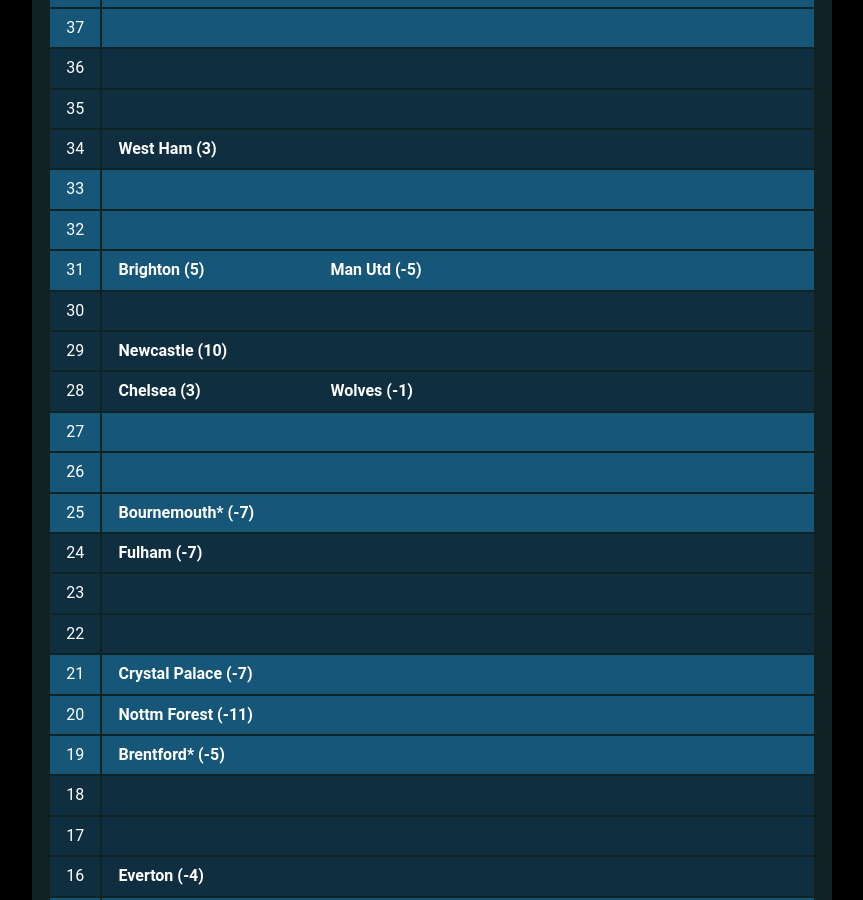
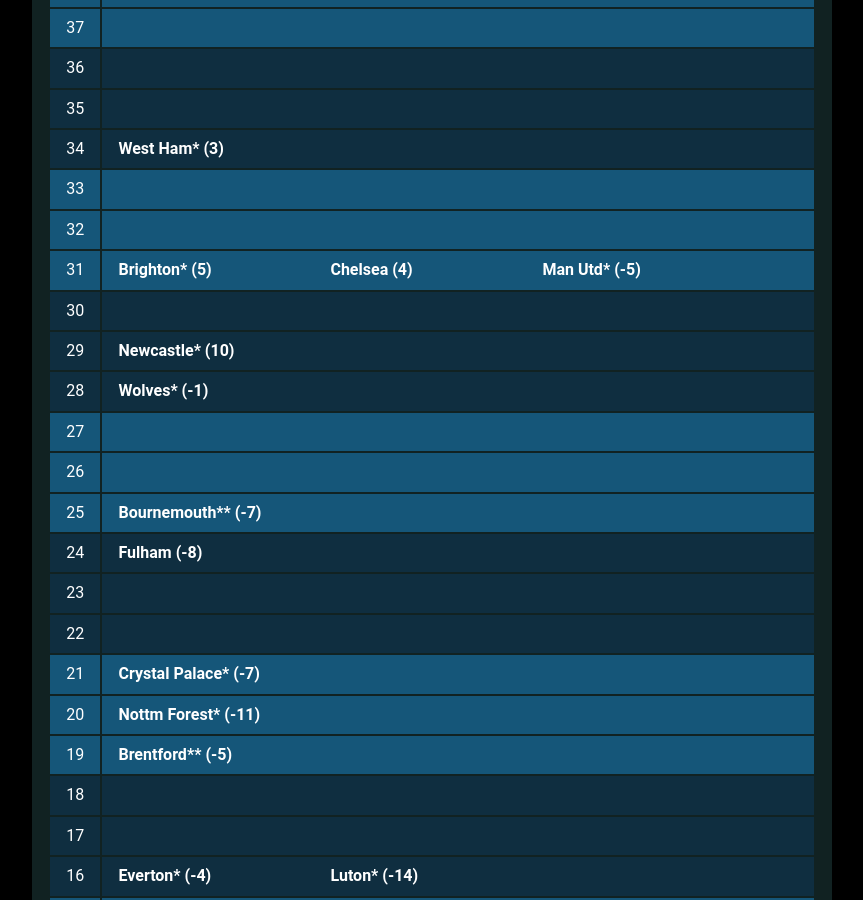
Before and after one commit to muru/muru.github.io, a Jekyll site: the page built from resources.md, in a window 1280 px wide and 900 px high, scrolled down 1800 px. Shown: the whole window, without its empty margins (208-1071 px from the left). Built offline with Jekyll 4.4.1, drawn with Linux system fonts in a browser that asks for light colours; some web fonts are replaced; some of the changed text lies outside the part shown.

Commit message:
updated cann-table: Sun 14 Jan 00:01:43 JST 2024

```diff
--- a/cann-table.html
+++ b/cann-table.html
@@ -3,7 +3,7 @@
 	<tr class="cann-row-1">
 		<td class="cann-point">45</td>
 		<td class="cann-clubs">
-			<span class="club-name">Liverpool (25)</span>
+			<span class="club-name">Liverpool* (25)</span>
 		</td>
  	</tr>
 	<tr class="cann-row-1">
@@ -19,7 +19,7 @@
 	<tr class="cann-row-2">
 		<td class="cann-point">42</td>
 		<td class="cann-clubs">
-			<span class="club-name">Aston Villa (16)</span>
+			<span class="club-name">Aston Villa* (16)</span>
 		</td>
  	</tr>
 	<tr class="cann-row-2">
@@ -30,14 +30,14 @@
 	<tr class="cann-row-2">
 		<td class="cann-point">40</td>
 		<td class="cann-clubs">
-			<span class="club-name">Man City* (24)</span>
-			<span class="club-name">Arsenal (17)</span>
+			<span class="club-name">Man City** (24)</span>
+			<span class="club-name">Arsenal* (17)</span>
 		</td>
  	</tr>
 	<tr class="cann-row-1">
 		<td class="cann-point">39</td>
 		<td class="cann-clubs">
-			<span class="club-name">Tottenham (13)</span>
+			<span class="club-name">Tottenham* (13)</span>
 		</td>
  	</tr>
 	<tr class="cann-row-1">
@@ -63,7 +63,7 @@
 	<tr class="cann-row-2">
 		<td class="cann-point">34</td>
 		<td class="cann-clubs">
-			<span class="club-name">West Ham (3)</span>
+			<span class="club-name">West Ham* (3)</span>
 		</td>
  	</tr>
 	<tr class="cann-row-1">
@@ -79,8 +79,9 @@
 	<tr class="cann-row-1">
 		<td class="cann-point">31</td>
 		<td class="cann-clubs">
-			<span class="club-name">Brighton (5)</span>
-			<span class="club-name">Man Utd (-5)</span>
+			<span class="club-name">Brighton* (5)</span>
+			<span class="club-name">Chelsea (4)</span>
+			<span class="club-name">Man Utd* (-5)</span>
 		</td>
  	</tr>
 	<tr class="cann-row-2">
@@ -91,14 +92,13 @@
 	<tr class="cann-row-2">
 		<td class="cann-point">29</td>
 		<td class="cann-clubs">
-			<span class="club-name">Newcastle (10)</span>
+			<span class="club-name">Newcastle* (10)</span>
 		</td>
  	</tr>
 	<tr class="cann-row-2">
 		<td class="cann-point">28</td>
 		<td class="cann-clubs">
-			<span class="club-name">Chelsea (3)</span>
-			<span class="club-name">Wolves (-1)</span>
+			<span class="club-name">Wolves* (-1)</span>
 		</td>
  	</tr>
 	<tr class="cann-row-1">
@@ -114,13 +114,13 @@
 	<tr class="cann-row-1">
 		<td class="cann-point">25</td>
 		<td class="cann-clubs">
-			<span class="club-name">Bournemouth* (-7)</span>
+			<span class="club-name">Bournemouth** (-7)</span>
 		</td>
  	</tr>
 	<tr class="cann-row-2">
 		<td class="cann-point">24</td>
 		<td class="cann-clubs">
-			<span class="club-name">Fulham (-7)</span>
+			<span class="club-name">Fulham (-8)</span>
 		</td>
  	</tr>
 	<tr class="cann-row-2">
@@ -136,19 +136,19 @@
 	<tr class="cann-row-1">
 		<td class="cann-point">21</td>
 		<td class="cann-clubs">
-			<span class="club-name">Crystal Palace (-7)</span>
+			<span class="club-name">Crystal Palace* (-7)</span>
 		</td>
  	</tr>
 	<tr class="cann-row-1">
 		<td class="cann-point">20</td>
 		<td class="cann-clubs">
-			<span class="club-name">Nottm Forest (-11)</span>
+			<span class="club-name">Nottm Forest* (-11)</span>
 		</td>
  	</tr>
 	<tr class="cann-row-1">
 		<td class="cann-point">19</td>
 		<td class="cann-clubs">
-			<span class="club-name">Brentford* (-5)</span>
+			<span class="club-name">Brentford** (-5)</span>
 		</td>
  	</tr>
 	<tr class="cann-row-2">
@@ -164,13 +164,13 @@
 	<tr class="cann-row-2">
 		<td class="cann-point">16</td>
 		<td class="cann-clubs">
-			<span class="club-name">Everton (-4)</span>
+			<span class="club-name">Everton* (-4)</span>
+			<span class="club-name">Luton* (-14)</span>
 		</td>
  	</tr>
 	<tr class="cann-row-1">
 		<td class="cann-point">15</td>
 		<td class="cann-clubs">
-			<span class="club-name">Luton* (-14)</span>
 		</td>
  	</tr>
 	<tr class="cann-row-1">
@@ -186,12 +186,12 @@
 	<tr class="cann-row-2">
 		<td class="cann-point">12</td>
 		<td class="cann-clubs">
+			<span class="club-name">Burnley (-21)</span>
 		</td>
  	</tr>
 	<tr class="cann-row-2">
 		<td class="cann-point">11</td>
 		<td class="cann-clubs">
-			<span class="club-name">Burnley (-21)</span>
 		</td>
  	</tr>
 	<tr class="cann-row-2">
@@ -202,8 +202,8 @@
 	<tr class="cann-row-1">
 		<td class="cann-point">9</td>
 		<td class="cann-clubs">
-			<span class="club-name">Sheff Utd (-34)</span>
+			<span class="club-name">Sheff Utd* (-34)</span>
 		</td>
  	</tr>
 </table>
-<span id="cann-gen-note"> Generated on Thursday, 04 January 2024 at 02:08 JST.<br>* Each asterisk is a match in hand.</span>
+<span id="cann-gen-note"> Generated on Sunday, 14 January 2024 at 00:01 JST.<br>* Each asterisk is a match in hand.</span>
```
